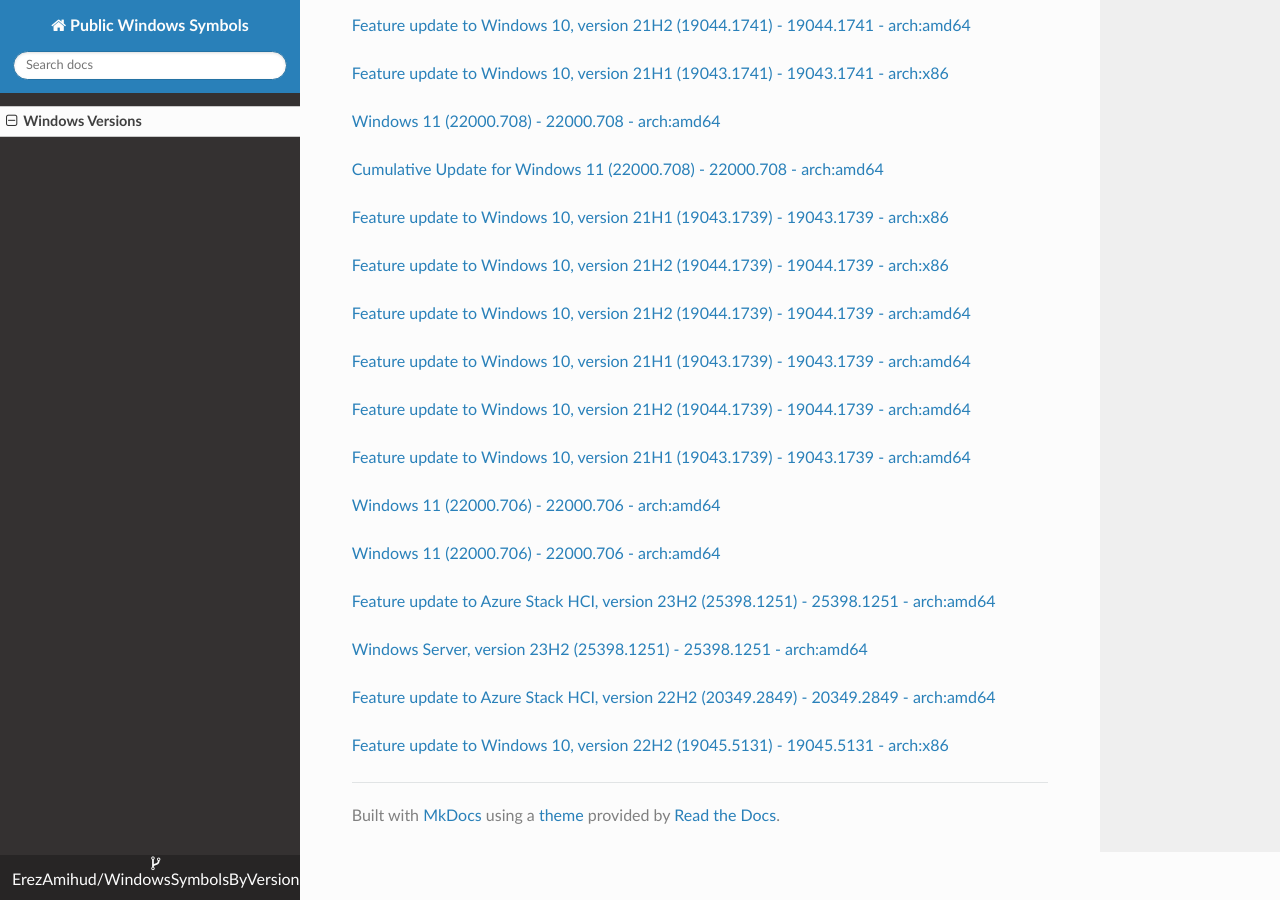
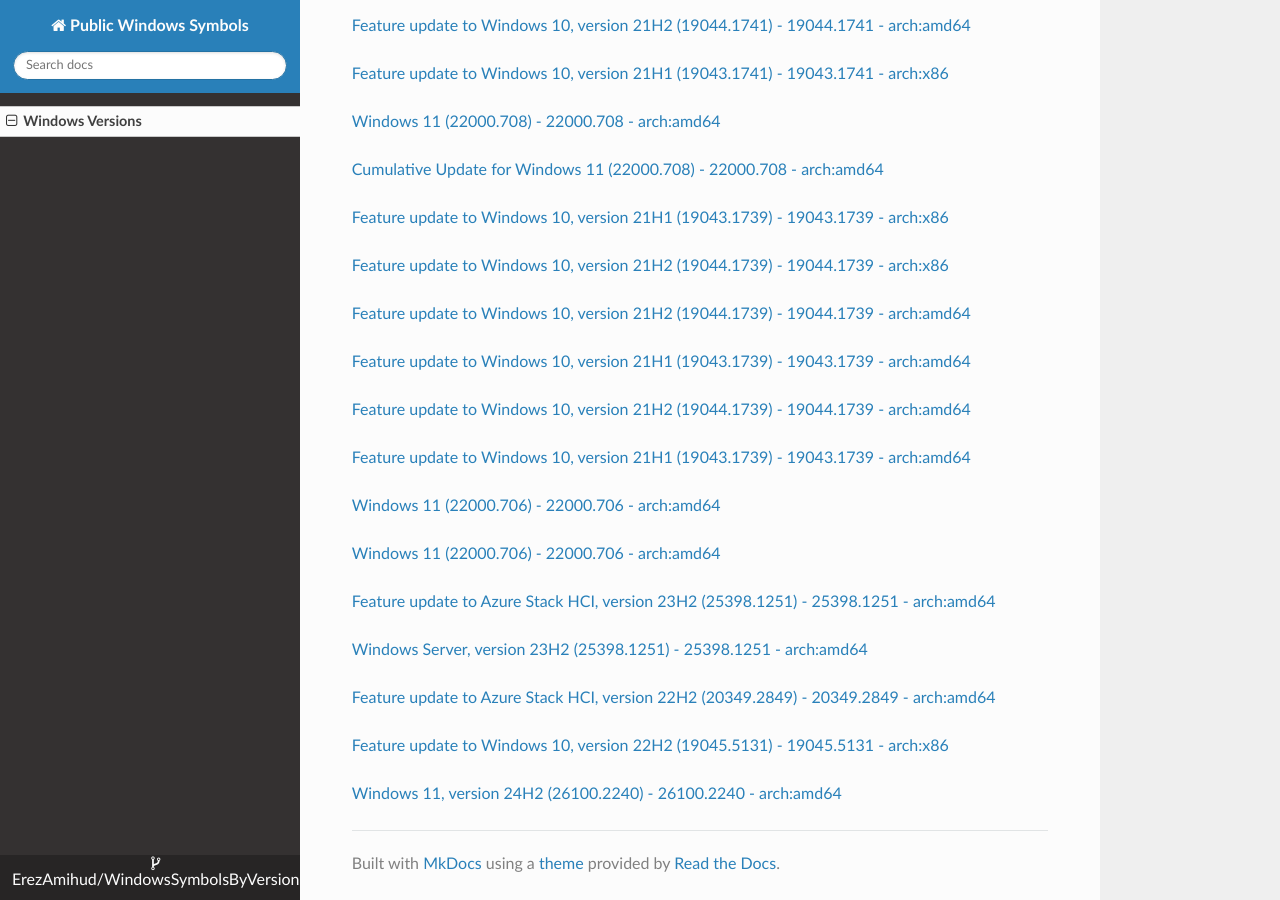
Before and after one commit to ErezAmihud/WindowsSymbolsByVersion, an MkDocs documentation site: the page built from docs/index.md, in a window 1280 px wide and 900 px high, scrolled down 62117 px. Built offline with MkDocs 1.6.1, drawn with Linux system fonts in a browser that asks for light colours; nearby versions of some CDN libraries.

Commit message:
Automated commit, add manifest for 7635931b-6834-440e-8d9b-84ea36d3bfee

```diff
--- a/docs/index.md
+++ b/docs/index.md
@@ -3694,3 +3694,6 @@
 
 
 [Feature update to Windows 10, version 22H2 (19045.5131) - 19045.5131 - arch:x86](https://github.com/ErezAmihud/WindowsSymbolsByVersion/blob/main/manifests/c2a656ea-022e-40a6-a3d3-6edc66da996e.manifest)
+
+
+[Windows 11, version 24H2 (26100.2240) - 26100.2240 - arch:amd64](https://github.com/ErezAmihud/WindowsSymbolsByVersion/blob/main/manifests/7635931b-6834-440e-8d9b-84ea36d3bfee.manifest)
```
Also changed, not shown: process_builds.json (+1 -1 lines), 1 other file.
